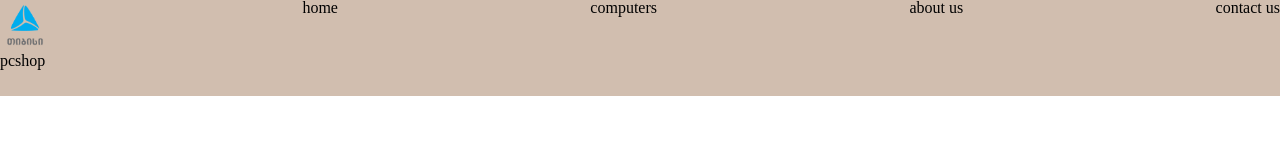
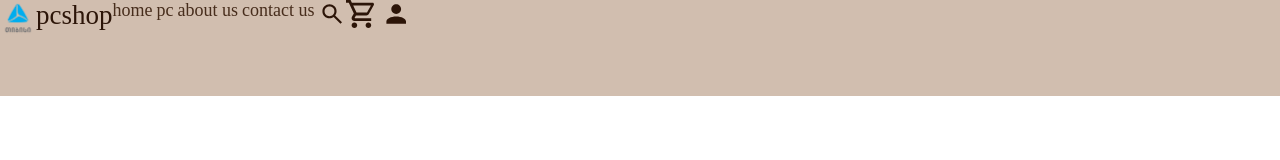
Before and after one commit to iliamikiashvili/final-project, a plain HTML site: page index.html in a window 1280 px wide. Drawn offline with Linux system fonts and the light colour scheme.

Commit message:
real start

```diff
--- a/css/style.css
+++ b/css/style.css
@@ -1,20 +1,66 @@
-.header{
-    max-width: 100%;
-    height: 96px;
-    flex-shrink: 0;
-    background: #D1BEAF;
-    justify-content: space-between;
+.container{
+    max-width: 2000px;
+    margin: 0 auto;
     display: flex;
 }
 
+header{
+max-width: 100%px;
+height: 96px;
+flex-shrink: 0;
+background: #D1BEAF;
+}
+
+li{
+    display: inline-block;
+}
+
 .logo{
-    max-width: 50px;
-    height: 50px;
-    flex-shrink: 0;
-
+width: 36px;
+height: 36px;
+flex-shrink: 0;
+display: inline-block;
 }
 
 
-.p1{
-    display: inline-block;
+.headerdiv1{
+    display: flex;
 }
+
+
+.a1{
+    width: 151px;
+color: #2C1508;
+
+font-family: "Copperplate Gothic Light";
+font-size: 27px;
+font-style: normal;
+font-weight: 400;
+line-height: normal;
+}
+
+.a2{
+    width: 59px;
+height: 20px;
+flex-shrink: 0;
+color: #472D1C;
+
+font-family: "Copperplate Gothic Light";
+font-size: 18px;
+font-style: normal;
+font-weight: 400;
+line-height: normal;
+}
+
+.img1{
+    width: 28px;
+height: 28px;
+flex-shrink: 0;
+}
+
+
+.headerdiv{
+    display: flex;
+  justify-content: space-between;
+
+}
--- a/index.html
+++ b/index.html
@@ -3,20 +3,60 @@
 <head>
     <meta charset="UTF-8">
     <meta name="viewport" content="width=device-width, initial-scale=1.0">
-    <link rel="stylesheet" type="text/css" href="css/reset.css">
-	<link rel="stylesheet" type="text/css" href="css/style.css">
-    <title>final project</title>
-</head>
+    <title>finalproect</title>
+    <link rel="stylesheet" href="css/reset.css">
+    <link rel="stylesheet" href="css/style.css">
 <body>
-    <header class="header">
-        <div class="headerdiv1">
-            <img class="logo" src="images/tbc-logo.png" alt="tbc logo">
-            <p>pcshop</p>
+
+    <header>
+       <div class="container">
+        <div class="headerdiv">
+            <div class="headerdiv1">
+                <a  href="https://www.tbceducation.ge"> <img class="logo" src="images/tbc-logo.png" alt=""></a>
+            <nav>
+                <ul>
+                    <li>
+                        <a class="a1">pcshop</a>
+                    </li>
+                </ul>
+            </nav>
+            </div>
+            <div class="headerdiv2">
+                <nav>
+                    <ul>
+                        <li>
+                            <a class="a2" href="">home</a>
+                        </li>
+                        <li>
+                            <a class="a2" href="">pc</a>
+                        </li>
+                        <li>
+                            <a class="a2" href="">about us</a>
+                        </li>
+                        <li>
+                            <a class="a2" href="">contact us</a>
+                        </li>
+                </ul>
+                </nav>
+            </div>
+            <div class="headerdiv3">
+                <nav>
+                    <ul>
+                        <li>
+                           <img class="img1" src="images/Frame 24.svg" alt="">
+                        </li>
+                        <li>
+                            <img class="img1" src="images/Frame 27.svg" alt="">
+                        </li>
+                        <li>
+                            <img class="img1" src="images/Frame 26.svg" alt="">
+                        </li>
+                    </ul>
+                </nav>
+            </div>
         </div>
-            <p class="p1">home</p>
-            <p class="p1">computers</p>
-            <p class="p1">about us</p>
-            <p class="p1">contact us</p>
+
     </header>
+        </div>
 </body>
 </html>
```
Also changed, not shown: images/Frame 24.svg (added), images/Frame 26.svg (added), images/Frame 27.svg (added).
